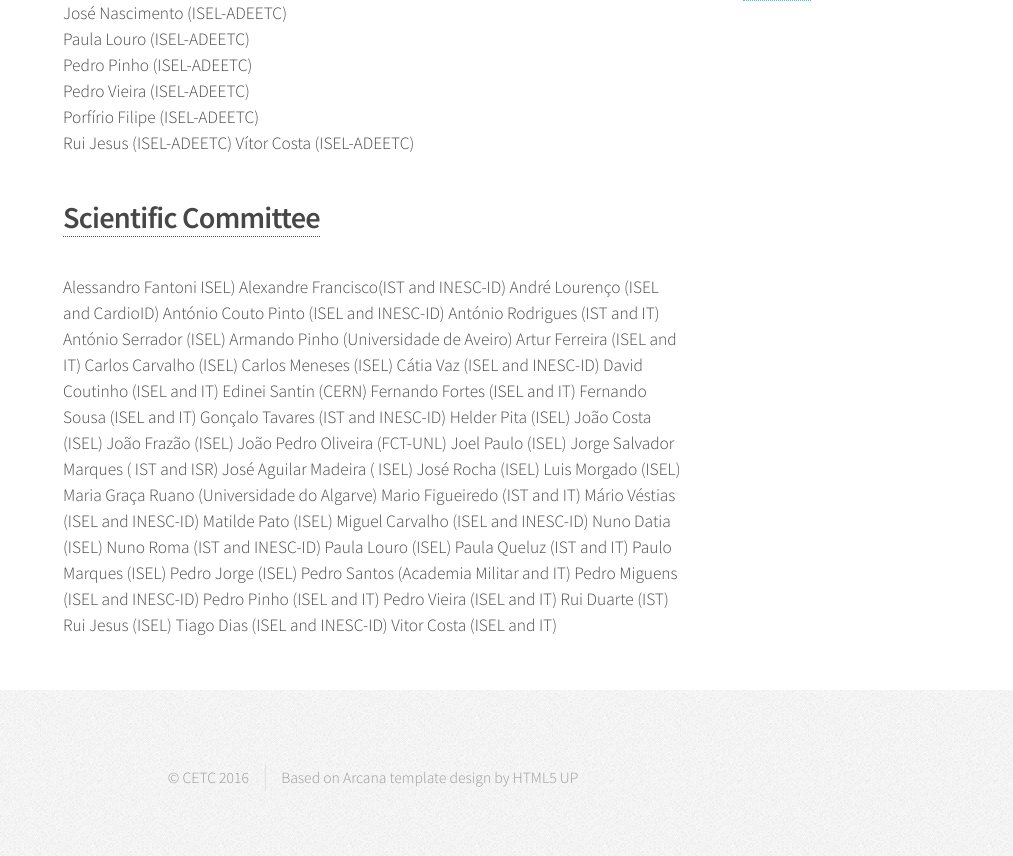
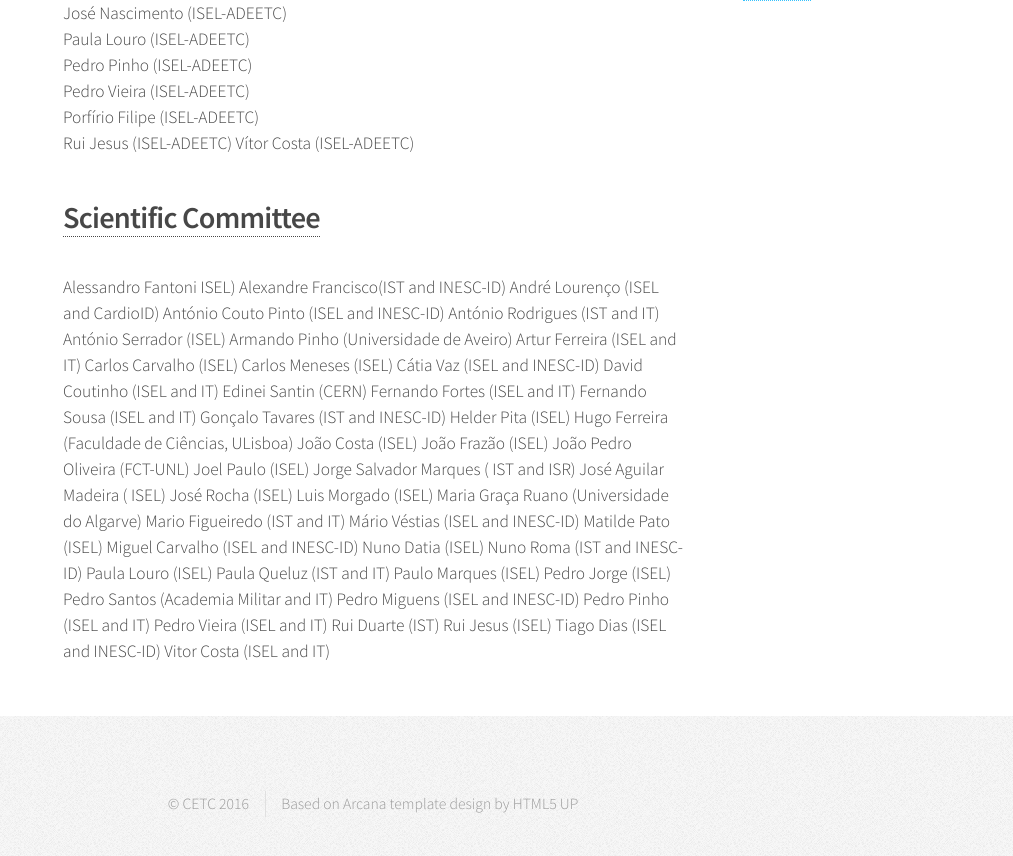
Before and after one commit to cetc2016/cetc2016.github.io, a Jekyll site: the page built from program.md, in a window 1280 px wide and 900 px high, scrolled down 1143 px. Shown: the top 856 px of the window, without its empty margins (267-1280 px from the left). Built offline with Jekyll 4.4.1, drawn with Linux system fonts in a browser that asks for light colours.

Commit message:
Update comittee

```diff
--- a/program.md
+++ b/program.md
@@ -50,6 +50,7 @@ Fernando Fortes (ISEL and IT)
 Fernando Sousa (ISEL and IT)
 Gonçalo Tavares (IST and INESC-ID)
 Helder Pita (ISEL)
+Hugo Ferreira (Faculdade de Ciências, ULisboa)
 João Costa (ISEL)
 João Frazão (ISEL)
 João Pedro Oliveira (FCT-UNL)
```
